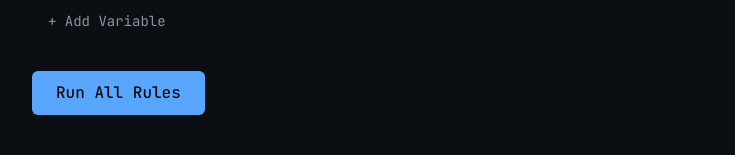
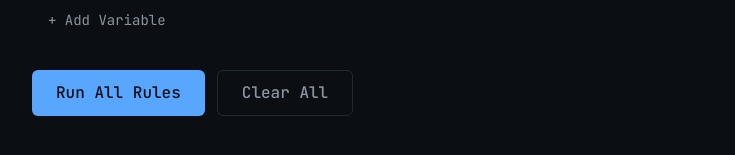
Before and after one commit to pratiksingh94/rule-engine-playground, a React (Vite) app: page / in a window 1280 px wide. Shown: the part 503-658 px from the top of the page, without its empty margins (272-1007 px from the left). Built offline with nearby package versions, Linux system fonts and the light colour scheme.

Commit message:
added clear all button

```diff
--- a/src/App.tsx
+++ b/src/App.tsx
@@ -60,6 +60,14 @@ function App() {
     }
   }
 
+
+  const handleClearAll = () => {
+    setRules([])
+    setVariables([]);
+    setResults([]);
+    setError(null);
+  }
+
   return (
     <main className='w-full max-w-2xl mx-auto flex flex-col gap-8'>
       <header className="text-center">
@@ -70,12 +78,15 @@ function App() {
       <RulesPanel rules={rules} onChange={setRules} onRunSingle={handleRunSingle}/>
       <VariablesPanel variables={variables} onChange={setVariables}/>
 
-      <button
-      onClick={handleRunAll}
-      className="self-start px-6 py-2.5 bg-accent text-bg-primary font-medium rounded-md hover:bg-accent/90 transition-colors cursor-pointer"
-      >
-        Run All Rules
-      </button>
+      <div className="flex gap-3">
+        <button onClick={handleRunAll} className='px-6 py-2.5 bg-accent text-bg-primary font-medium rounded-md hover:bg-accent/90 transition-colors cursor-pointer'>
+          Run All Rules
+        </button>
+
+        <button onClick={handleClearAll} className='px-6 py-2.5 border border-border text-text-muted font-medium rounded-md hover:border-text-muted hover:text-text transition-colors cursor-pointer'>
+          Clear All
+        </button>
+      </div>
 
       {error && <ErrorDisplay error={error}/>}
       {results.map((result, i) => (
```
